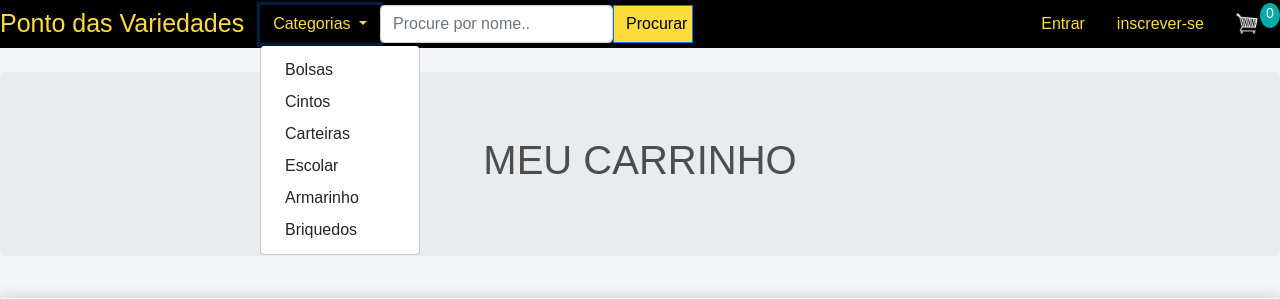
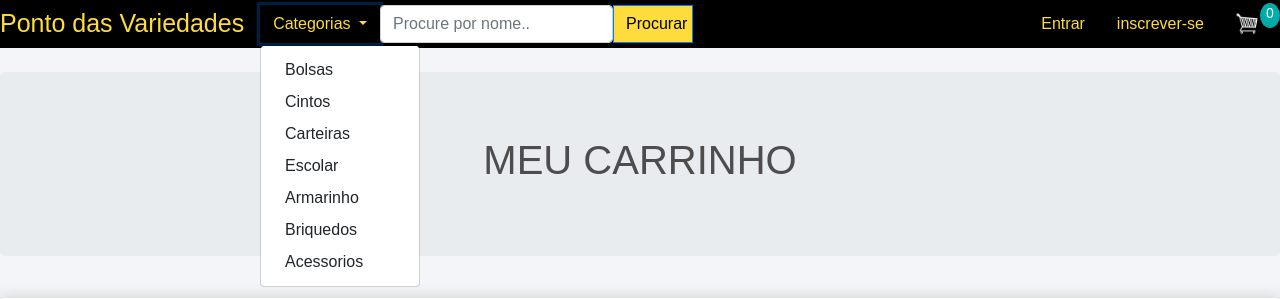
Before and after one commit to lucasuchoa98/pontodasvariedades, a Django app: page /cart/ in a window 1280 px wide, after a click on "Categorias". Shown: the top 299 px of the page. Run offline with Django 3.2, Linux system fonts and the light colour scheme; some libraries are stand-ins or nearby versions.

Commit message:
Add files via upload
acessrio categoria

```diff
--- a/store/templates/store/main.html
+++ b/store/templates/store/main.html
@@ -93,6 +93,9 @@
 				<form action="{% url 'store:store'%}" method='get' >
 				  <button name = 'category' class="dropdown-item" value="Br" type="submit">Briquedos</button>
 				</form>
+				<form action="{% url 'store:store'%}" method='get' >
+					<button name = 'category' class="dropdown-item" value="Br" type="submit">Acessorios</button>
+				</form>
 			</div>
 			<form class='form-inline mr-auto my-lg-0' size='85' action="{% url 'store:store'%}" method='get' >
 				<input class='form-control' name="q" type="text"
```
